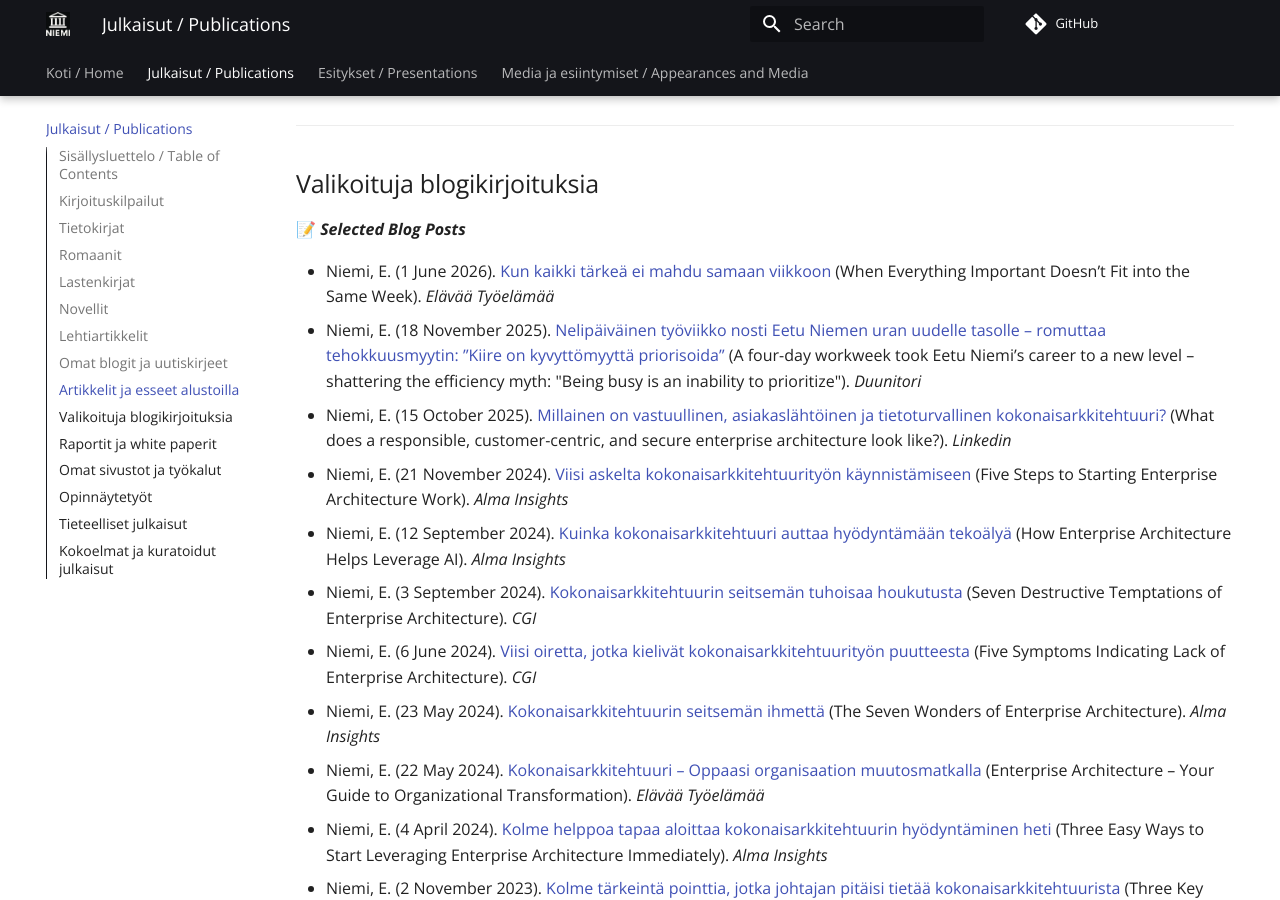
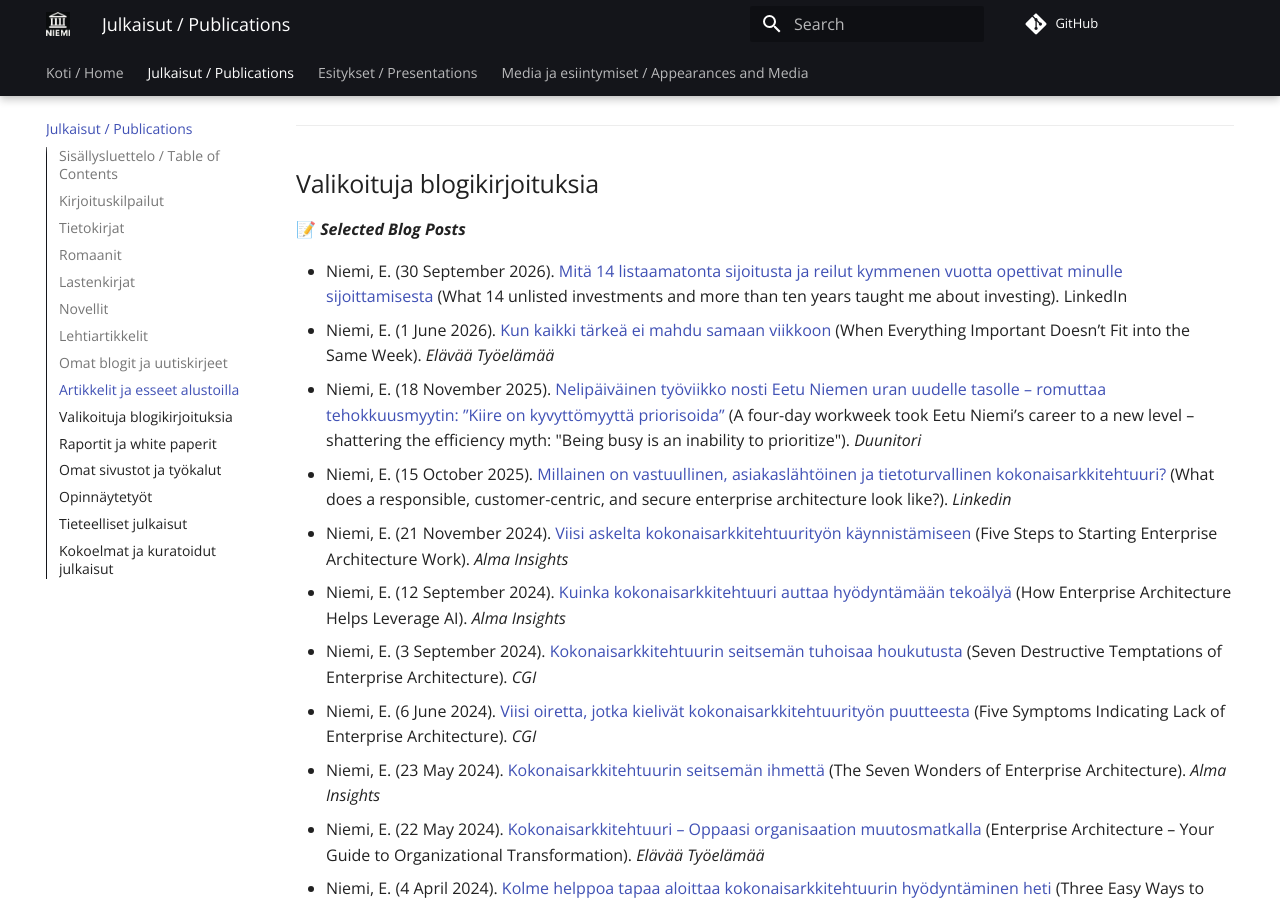
Before and after one commit to eetuniemiphd/eetuniemi, an MkDocs documentation site: the page built from docs/publications.md, in a window 1280 px wide and 900 px high, scrolled down 4759 px. Built offline with MkDocs 1.6.1 and Material for MkDocs 9.7.7, drawn with Linux system fonts in a browser that asks for light colours; comment, search, counter and statistics services are not loaded.

Commit message:
Update publications.md

```diff
--- a/docs/publications.md
+++ b/docs/publications.md
@@ -138,6 +138,7 @@
 ## Valikoituja blogikirjoituksia
 📝 ***Selected Blog Posts***
 
+- Niemi, E. (30 September 2026). [Mitä 14 listaamatonta sijoitusta ja reilut kymmenen vuotta opettivat minulle sijoittamisesta](https://www.linkedin.com/pulse/14-listaamatonta-sijoitusta-my%C3%B6hemmin-miksi-lopetin-eetu-niemi-phd-7z2if) (What 14 unlisted investments and more than ten years taught me about investing). LinkedIn
 - Niemi, E. (1 June 2026). [Kun kaikki tärkeä ei mahdu samaan viikkoon](https://www.elavaatyoelamaa.fi/itsetuntemus/kun-kaikki-tarkea-ei-mahdu-samaan-viikkoon) (When Everything Important Doesn’t Fit into the Same Week). *Elävää Työelämää*
 - Niemi, E. (18 November 2025). [Nelipäiväinen työviikko nosti Eetu Niemen uran uudelle tasolle – romuttaa tehokkuusmyytin: ”Kiire on kyvyttömyyttä priorisoida”](https://duunitori.fi/tyoelama/nelipaivainen-tyoviikko-tehokkuus) (A four-day workweek took Eetu Niemi’s career to a new level – shattering the efficiency myth: "Being busy is an inability to prioritize"). *Duunitori*
 - Niemi, E. (15 October 2025). [Millainen on vastuullinen, asiakaslähtöinen ja tietoturvallinen kokonaisarkkitehtuuri?](https://www.linkedin.com/pulse/millainen-vastuullinen-asiakasl%25C3%25A4ht%25C3%25B6inen-ja-eetu-niemi-phd-zl0mf/?trackingId=tZxzDzb8RXqdJNO0PkxBDA%3D%3D) (What does a responsible, customer-centric, and secure enterprise architecture look like?). *Linkedin*
```
